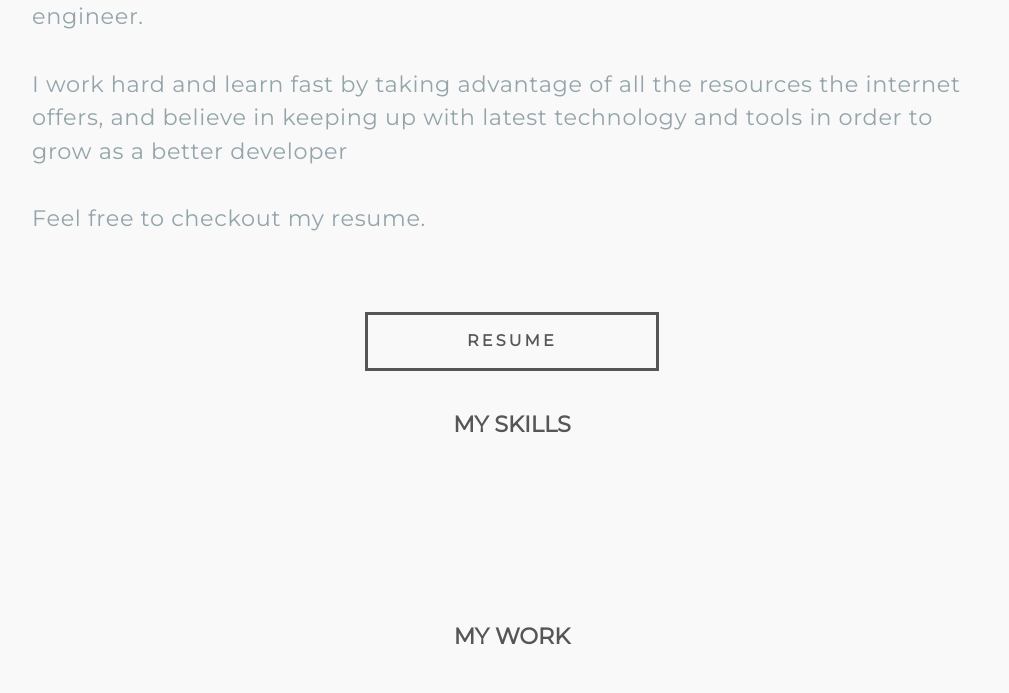
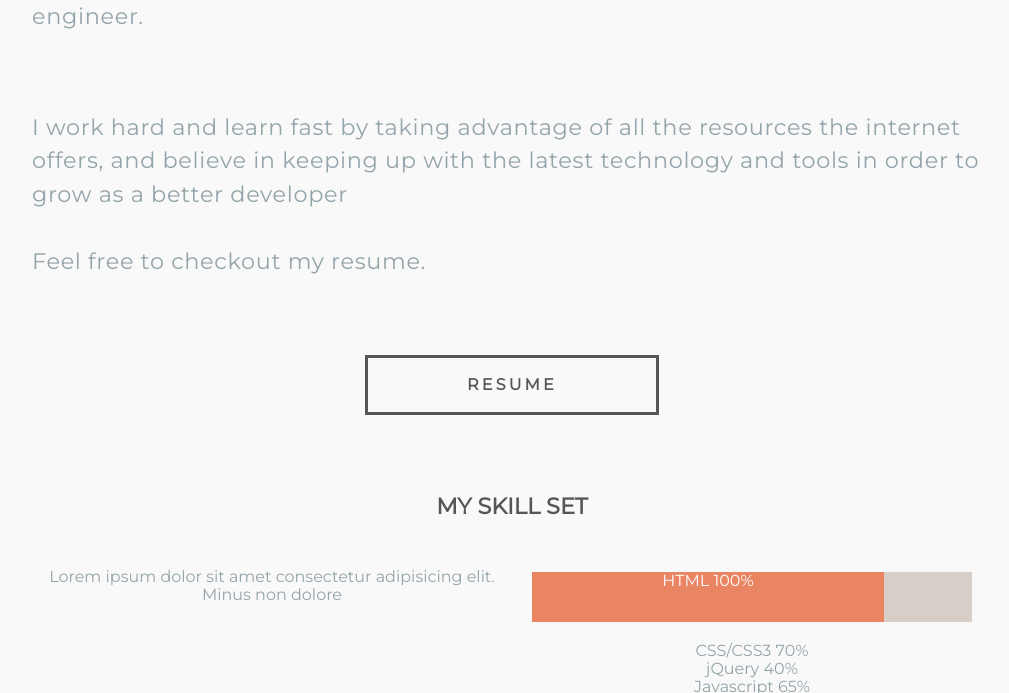
Before and after one commit to Arakim44/arakim, a website: page app/index.html in a window 1280 px wide. Shown: the part 744-1437 px from the top of the page, without its empty margins (128-1137 px from the left). Drawn offline with Linux system fonts and the light colour scheme.

Commit message:
started skill bar

```diff
--- /dev/null
+++ b/app/assets/styles/modules/_skills.css
@@ -0,0 +1,31 @@
+.skills {
+    margin: auto;
+
+    @mixin atMedium {
+        &--half-at-med {
+            width:50%;
+            float:left;
+        }
+
+    }
+
+
+    &--skillBar {
+        color: #fff;
+        height: 50px;
+        position: relative;
+        background: $grain;
+        margin: 20px;
+
+        &--html {
+            width: 80%;
+            animation: Animate-HTML 4s;
+            -webkit-animation: Animate-HTML 4s;
+            -moz-animation: Animate-HTML 4s;
+            -o-animation: Animate-HTML 4s;
+            height: 50px;
+            position: absolute;
+            background-color: #ea8564;
+        }
+    }
+}
--- a/app/assets/styles/styles.css
+++ b/app/assets/styles/styles.css
@@ -13,3 +13,4 @@
 @import "modules/_site-footer";
 /* @import "modules/_list-inline"; */
 @import "modules/_reveal-item";
+@import "modules/_skills";
--- a/app/index.html
+++ b/app/index.html
@@ -17,7 +17,8 @@
     <script src="/temp/scripts/Vendor.js" type="text/javascript"></script>
     <!-- endbuild -->
     <link href="assets/images/icons/favicon.ico" rel="icon" type="image/x-icon" />
-    <link href="https://maxcdn.bootstrapcdn.com/font-awesome/4.7.0/css/font-awesome.min.css" rel="stylesheet" integrity="sha384-wvfXpqpZZVQGK6TAh5PVlGOfQNHSoD2xbE+QkPxCAFlNEevoEH3Sl0sibVcOQVnN" crossorigin="anonymous">
+    <link href="https://maxcdn.bootstrapcdn.com/font-awesome/4.7.0/css/font-awesome.min.css" rel="stylesheet" integrity="sha384-wvfXpqpZZVQGK6TAh5PVlGOfQNHSoD2xbE+QkPxCAFlNEevoEH3Sl0sibVcOQVnN"
+        crossorigin="anonymous">
     <link href="https://fonts.googleapis.com/css?family=Montserrat" rel="stylesheet">
 
 </head>
@@ -36,21 +37,83 @@
     <div class="wrapper">
         <section class="about">
             <div class="about__content">
-                <h3  id="up1" class="animated">About Me</h3>
-                <p  id="up2" class="animated"> I am a web-developer based in Chicago who is currently seeking for opportunities that will allow me to utilize the skills gained at <strong>North Western coding boot camp</strong> and build a long-term career in web dveloper/software engineer. <br><br> I work hard and learn fast by taking advantage of all the resources the internet offers, and believe in keeping up with latest technology and tools in order to grow as a better developer<br><br> Feel free to checkout my resume.</p>
+                <h3 class="animateUp  animated">About Me</h3>
+                <p class="animateUp animated"> I am a web-developer based in Chicago who is currently seeking for opportunities that will allow me to utilize
+                    the skills gained at
+                    <strong>North Western coding boot camp</strong> and build a long-term career in web dveloper/software engineer.</p>
+                <p class="animateUp animated"> I work hard and learn fast by taking advantage of all the resources the internet offers, and believe in keeping
+                    up with the latest technology and tools in order to grow as a better developer
                     <br>
-                    <a href=""  id="up3" class="animated button  button--hover button--small">RESUME</a><br>
+                    <br> Feel free to checkout my resume.</p>
+                <br>
+                <a href="" class="animateUp animated button  button--hover button--small">RESUME</a>
+                <br>
+
+            </div>
+        </section>
+
+        <section class="skills">
+
+            <h3>My Skill Set </h3>
+            <div class="skills">
+
+                <div class="skills--half-at-med">
+                    <p>Lorem ipsum dolor sit amet consectetur adipisicing elit. Minus non dolore</p>
+
+                </div>
+                <div class="skills--half-at-med">
+
+                    <div class="skills--skillBar">
+                        <div class="skills--skillBar--html">
+                            <span class="Skill-Area ">HTML</span>
+                            <span class="PercentText ">100%</span>
+                        </div>
+                    </div>
+
+                    <div class="SkillBar">
+                        <div id="Skill-CSS">
+                            <span class="Skill-Area ">CSS/CSS3</span>
+                            <span class="PercentText ">70%</span>
+                        </div>
+                    </div>
+
+                    <div class="SkillBar">
+                        <div id="Skill-jQuery">
+                            <span class="Skill-Area ">jQuery</span>
+                            <span class="PercentText ">40%</span>
+                        </div>
+                    </div>
+
+                    <div class="SkillBar">
+                        <div id="Skill-JS">
+                            <span class="Skill-Area ">Javascript</span>
+                            <span class="PercentText ">65%</span>
+                        </div>
+                    </div>
 
 
+                    <div class="SkillBar">
+                        <div id="Skill-PHP">
+                            <span class="Skill-Area ">PHP </span>
+                            <span class="PercentText ">50%</span>
+                        </div>
+                    </div>
 
-                <h3>My Skills </h3>
+                    <div class="SkillBar">
+                        <div id="Skill-SQL">
+                            <span class="Skill-Area ">SQL </span>
+                            <span class="PercentText ">80%</span>
+                        </div>
+                    </div>
+                </div>
+            </div>
+        </section>
+
+        <br><br><br><br><br><br><br><br>
 
 
 
 
-                <p></p>
-            </div>
-        </section>
 
         <h3>My work</h3>
         <section class="work">
@@ -60,7 +123,7 @@
         <div class="text-box">
             <div class="text-box__content">
                 <h3>Anderson Construction</h3>
-                        <p>Lorem ipsum dolor sit amet consectetur adipisicing elit. Minus non dolore. </p>
+                <p>Anderson Construction is family owned construction company brings home to blahblah. </p>
                 <a href="" class="button  button--hover">View Detail</a>
             </div>
         </div>
@@ -133,7 +196,8 @@
         <div class="contact__content wrapper">
             <h3>Have a project in mind?</h3>
             <p>I am currently availble for hire.</p>
-                <p>If you have any idea what you want to work on together, please send me an email</p><br>
+            <p>If you have any idea what you want to work on together, please send me an email</p>
+            <br>
             <a href="mailto:ahrakim44@gmail.com" class="button button--small button--white button--hover">Email Me</a>
 
         </div>
@@ -148,16 +212,23 @@
 
     <footer class="site-footer">
         <div class="wrapper site-footer__content">
-                <p class="site-footer__credit">&copy; Copyright 2018 <br>Designed and developed by Ara Kim</p>
+            <p class="site-footer__credit">&copy; Copyright 2018
+                <br>Designed and developed by Ara Kim</p>
             <ul class="site-footer__social">
                 <li>
-                        <a href="https://github.com/Arakim44" target="_blank"><i class="fa fa-github"></i></a>
+                    <a href="https://github.com/Arakim44" target="_blank">
+                        <i class="fa fa-github"></i>
+                    </a>
                 </li>
                 <li>
-                        <a href="https://twitter.com/PainTrainKim" target="_blank"><i class="fa fa-twitter"></i></a>
+                    <a href="https://twitter.com/PainTrainKim" target="_blank">
+                        <i class="fa fa-twitter"></i>
+                    </a>
                 </li>
                 <li>
-                        <a href="https://www.linkedin.com/in/ara-kim-b9bb8998/" target="_blank"><i class="fa fa-linkedin"></i></a>
+                    <a href="https://www.linkedin.com/in/ara-kim-b9bb8998/" target="_blank">
+                        <i class="fa fa-linkedin"></i>
+                    </a>
                 </li>
             </ul>
         </div>
--- a/app/temp/styles/styles.css
+++ b/app/temp/styles/styles.css
@@ -875,3 +875,33 @@ h3 {
           -webkit-transform: scale(1);
                   transform: scale(1);
         }
+
+.skills {
+    margin: auto;
+}
+
+@media(min-width: 700px){
+        .skills--half-at-med {
+            width:50%;
+            float:left;
+        }
+    }
+
+.skills--skillBar {
+        color: #fff;
+        height: 50px;
+        position: relative;
+        background: #d7cec7;
+        margin: 20px;
+    }
+
+.skills--skillBar--html {
+            width: 80%;
+            animation: Animate-HTML 4s;
+            -webkit-animation: Animate-HTML 4s;
+            -moz-animation: Animate-HTML 4s;
+            -o-animation: Animate-HTML 4s;
+            height: 50px;
+            position: absolute;
+            background-color: #ea8564;
+        }
```
Also changed, not shown: app/assets/scripts/App.js (+5 -3 lines), app/assets/styles/base/_global.css (line endings or trailing spaces), app/temp/scripts/App.js. Lines whose indentation alone changed are shown as unchanged.
